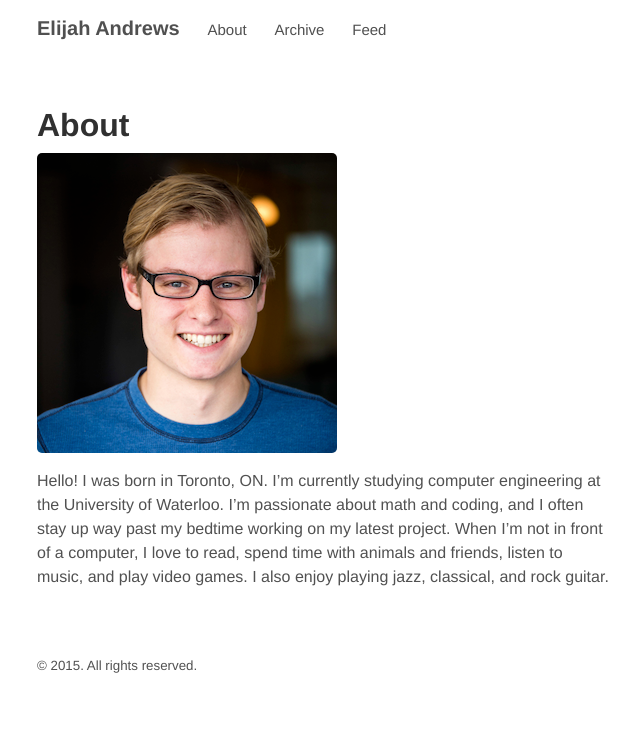
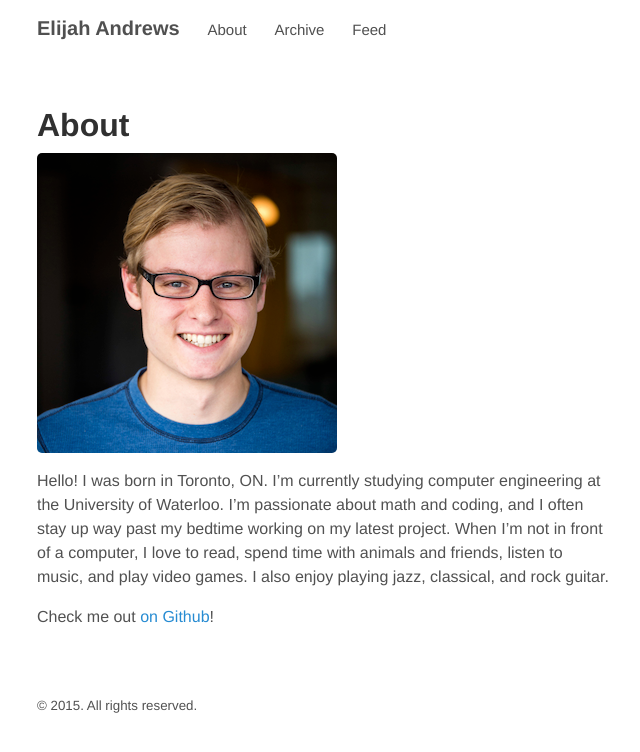
Before and after one commit to elijahandrews/elijahandrews.github.io, a Jekyll site: the page built from about.md, in a window 1280 px wide. Shown: the top 752 px of the page, without its empty margins (315-955 px from the left). Built offline with Jekyll 4.4.1, drawn with Linux system fonts in a browser that asks for light colours.

Commit message:
Add github to about page

```diff
--- a/about.md
+++ b/about.md
@@ -12,3 +12,5 @@ stay up way past my bedtime working on my latest project. When I'm not in front
 of a computer, I love to read, spend time with animals and friends, listen to
 music, and play video games. I also enjoy playing jazz, classical, and rock
 guitar.
+
+Check me out [on Github](http://github.com/elijahandrews)!
```
